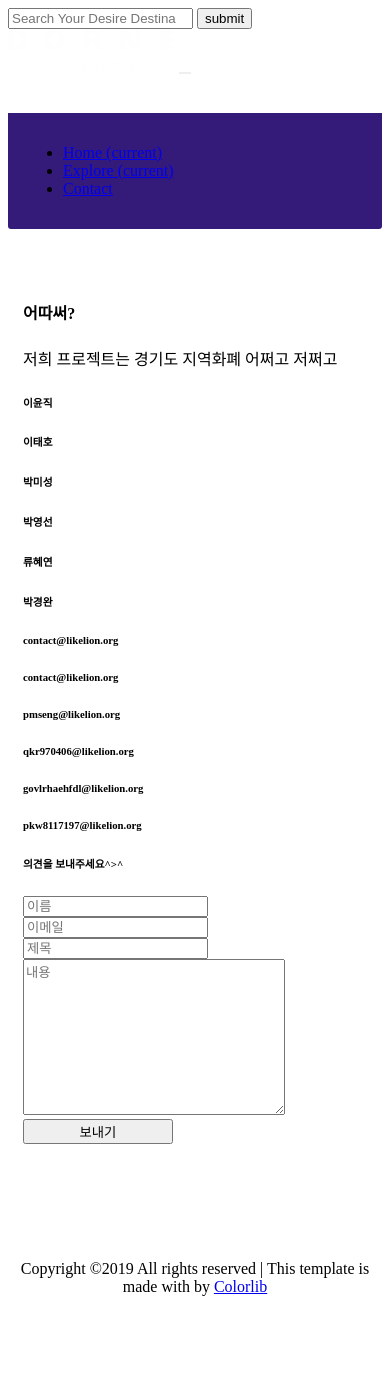
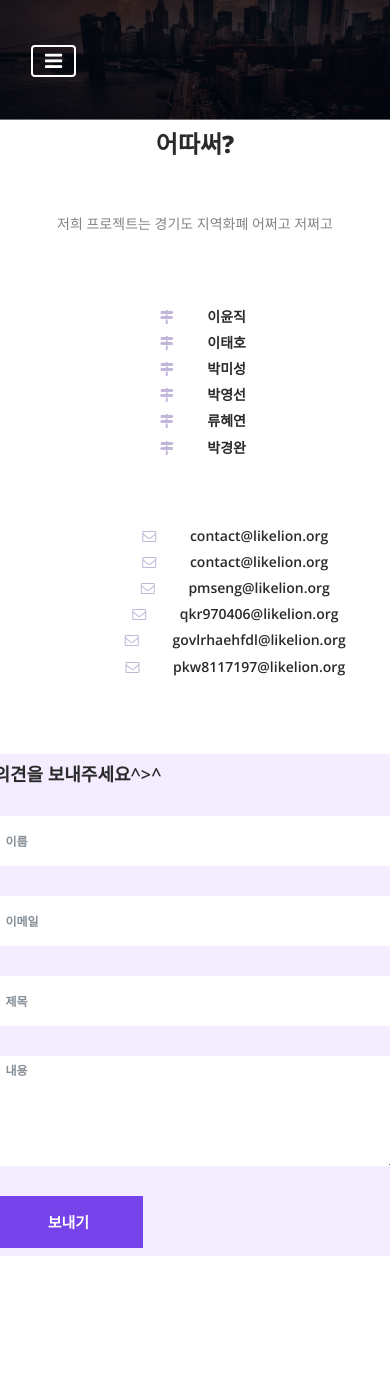
Before and after one commit to ParkKyungWan/newlion, a Django app: page /contact/ in a window 390 px wide; the page is wider, and only the part inside the window is pictured. After the commit the page ends 1256 px from the top of that part, so only its background shows below. Run offline with Django 3.2, Linux system fonts and the light colour scheme; some libraries are stand-ins or nearby versions.

Commit message:
final commit

```diff
--- a/world/templates/contact.html
+++ b/world/templates/contact.html
@@ -16,10 +16,10 @@
     <link rel="icon" href="img/core-img/favicon.ico">
 
     <!-- Core Stylesheet -->
-    <link href="style.css" rel="stylesheet">
+    <link href="{% static 'style.css'%}" rel="stylesheet">
 
     <!-- Responsive CSS -->
-    <link href="css/responsive/responsive.css" rel="stylesheet">
+    <link href="{%static 'css/responsive/responsive.css'%}" rel="stylesheet">
 
 </head>
 
@@ -47,29 +47,34 @@
     </div>
 
     <!-- ***** Header Area Start ***** -->
-    <header class="header_area" id="header">
-        <div class="container-fluid h-100">
+    <header class="header_area" id="header" style="background-color:rgba(0,0,0,0.6);">
+            <div class="container-fluid h-100" >
                 <div class="row h-100">
                     <div class="col-12 h-100">
                         <nav class="h-100 navbar navbar-expand-lg">
-                        <a class="navbar-brand" href="index.html"><img src="img/core-img/logo.png" alt=""></a>
                             <button class="navbar-toggler" type="button" data-toggle="collapse" data-target="#dorneNav" aria-controls="dorneNav" aria-expanded="false" aria-label="Toggle navigation"><span class="fa fa-bars"></span></button>
                             <!-- Nav -->
                             <div class="collapse navbar-collapse" id="dorneNav">
                                 <ul class="navbar-nav mr-auto" id="dorneMenu">
+
+
                                     <li class="nav-item">
-                                    <a class="nav-link" href="index.html">Home <span class="sr-only">(current)</span></a>
-                                </li>
-                                <li class="nav-item">
-                                        <a class="nav-link" href="explore.html">Explore <span class="sr-only">(current)</span></a>
+                                        <a class="nav-link" href="{% url 'hello' %}">Home</a>
                                     </li>
 
-
+                                    <li class="nav-item ">
+                                        <a class="nav-link" href="{% url 'about' %}">Explore</a>
+                                    </li>
 
                                     <li class="nav-item active">
-                                    <a class="nav-link" href="{%url 'contact'%}">Contact</a>
+                                        <a class="nav-link" href="{%url 'contact'%}">Contact <span class="sr-only">(current)</span></a>
                                     </li>
                                 </ul>
+                                <!-- Search btn -->
+                                <div class="dorne-search-btn">
+                                    <a id="search-btn" href="#"><i class="fa fa-search" aria-hidden="true"></i>상호명으로 검색하기</a>
+                                </div>
+
 
                             </div>
                         </nav>
@@ -85,13 +90,13 @@
     <!-- ***** Breadcumb Area End ***** -->
 
     <!-- ***** Contact Area Start ***** -->
-    <div class="dorne-contact-area d-md-flex" id="contact">
+    <div class="dorne-contact-area d-md-flex "style="width:100%" id="contact">
         <!-- Contact Form Area -->
-        <div class="contact-form-area equal-height">
-                <div class="contact-text">
+            <div class="row">
+                <div class="contact-text col-sm-6" style="padding:2%;text-align:center;">
                     <h4>어따써?</h4>
                     <p>저희 프로젝트는 경기도 지역화폐 어쩌고 저쩌고</p>
-                    <div class="contact-info d-lg-flex">
+                    <div class="contact-info d-lg-flex" style="margin-left:20%;">
                         <div class="single-contact-info">
                             <h6><i class="fa fa-map-signs" aria-hidden="true"></i> 이윤직</h6>
                             <h6><i class="fa fa-map-signs" aria-hidden="true"></i> 이태호</h6>
@@ -111,7 +116,7 @@
                         </div>
                     </div>
                 </div>
-                <div class="contact-form">
+                <div class="contact-form col-sm-6" style="padding:2%;">
                     <div class="contact-form-title">
                         <h6>의견을 보내주세요^>^</h6>
                     </div>
@@ -130,7 +135,7 @@
                                 <textarea name="message" class="form-control" id="Message" cols="30" rows="10" placeholder="내용"></textarea>
                             </div>
                             <div class="col-12">
-                                <button type="submit" class="btn dorne-btn">보내기</button>
+                                <button type="submit"  class="btn dorne-btn">보내기</button>
                             </div>
                         </div>
                     </form>
@@ -141,37 +146,22 @@
     <!-- ***** Contact Area End ***** -->
 
     <!-- ****** Footer Area Start ****** -->
-    <footer class="dorne-footer-area">
-        <div class="container-fluid">
-            <div class="row">
-                <div class="col-12 d-md-flex align-items-center justify-content-between">
-                    <div class="footer-text">
-                        <p>
-                            <!-- Link back to Colorlib can't be removed. Template is licensed under CC BY 3.0. -->
-Copyright &copy;<script>document.write(new Date().getFullYear());</script> All rights reserved | This template is made with <i class="fa fa-heart-o" aria-hidden="true"></i> by <a href="https://colorlib.com" target="_blank">Colorlib</a>
-<!-- Link back to Colorlib can't be removed. Template is licensed under CC BY 3.0. -->
-                        </p>
-                    </div>
 
-                </div>
-            </div>
-        </div>
-    </footer>
     <!-- ****** Footer Area End ****** -->
 
     <!-- jQuery-2.2.4 js -->
-    <script src="js/jquery/jquery-2.2.4.min.js"></script>
+    <script src="{% static 'js/jquery/jquery-2.2.4.min.js'%}"></script>
     <!-- Popper js -->
-    <script src="js/bootstrap/popper.min.js"></script>
+    <script src="{% static 'js/bootstrap/popper.min.js'%}"></script>
     <!-- Bootstrap-4 js -->
-    <script src="js/bootstrap/bootstrap.min.js"></script>
+    <script src="{% static 'js/bootstrap/bootstrap.min.js'%}"></script>
     <!-- All Plugins js -->
-    <script src="js/others/plugins.js"></script>
+    <script src="{% static 'js/others/plugins.js'%}"></script>
     <!-- Google Maps js -->
-    <script src="https://maps.googleapis.com/maps/api/js?key=AIzaSyDk9KNSL1jTv4MY9Pza6w8DJkpI_nHyCnk"></script>
-    <script src="js/google-map/map-active.js"></script>
+    <script src="{% static 'https://maps.googleapis.com/maps/api/js?key=AIzaSyDk9KNSL1jTv4MY9Pza6w8DJkpI_nHyCnk'%}"></script>
+    <script src="{% static 'js/google-map/map-active.js'%}"></script>
     <!-- Active JS -->
-    <script src="js/active.js"></script>
+    <script src="{% static 'js/active.js'%}"></script>
 </body>
 
 </html>
--- a/world/templates/hello.html
+++ b/world/templates/hello.html
@@ -10,7 +10,7 @@
     <!-- The above 4 meta tags *must* come first in the head; any other head content must come *after* these tags -->
 
     <!-- Title -->
-    <title>Dorne - Directory &amp; Listing Template</title>
+    <title>어따써</title>
 
     <!-- Favicon -->
     <link rel="icon" href="img/core-img/favicon.ico">
--- a/world/views.py
+++ b/world/views.py
@@ -53,13 +53,14 @@ def hello(request):
 def about(request):
     for_list = []
     for_map = []
+    hongkong = False
     if request.method=="POST":
         if ('dong' in request.POST and 'category' in request.POST):
             result = getdata("시흥시")
             result = search(result,"REFINE_LOTNO_ADDR",str(request.POST['dong']))
             result = search(result,"BIZCOND_NM",str(request.POST['category']))
             for items in result:
-                for_list.append([str(items['CMPNM_NM']),str(items['REFINE_LOTNO_ADDR'])])
+                for_list.append([str(items['CMPNM_NM']),str(items['REFINE_LOTNO_ADDR']),str(items['REFINE_WGS84_LAT'])+"_"+str(items['REFINE_WGS84_LOGT'])])
             for items in result:
                 for_map.append([items['REFINE_WGS84_LAT'],items['REFINE_WGS84_LOGT']])
 
@@ -67,7 +68,11 @@ def about(request):
             result = getdata("시흥시")
             result = search(result,"CMPNM_NM",str(request.POST['caviarSearch']))
             for items in result:
-                for_list.append([str(items['CMPNM_NM']),str(items['REFINE_LOTNO_ADDR'])])
+                for_list.append([str(items['CMPNM_NM']),str(items['REFINE_LOTNO_ADDR']),str(items['REFINE_WGS84_LAT'])+"_"+str(items['REFINE_WGS84_LOGT'])])
             for items in result:
                 for_map.append([items['REFINE_WGS84_LAT'],items['REFINE_WGS84_LOGT']])
-    return render(request,"about.html",{'list':for_list,'locations': for_map})
+    if len(for_list)>0:
+        return render(request,"about.html",{'list':for_list,'locx': for_map[0][0],'locy': for_map[0][1],'le': range(1,len(for_list)+1),'hongkong':hongkong})
+    else:
+        hongkong = True
+        return render(request,"about.html",{'list':for_list,'locx': 37.474056,'locy': 126.9833588,'le': range(0),'hongkong':hongkong})
```
Also changed, not shown: world/templates/about.html (+52 -30 lines). Lines whose indentation alone changed are shown as unchanged.
